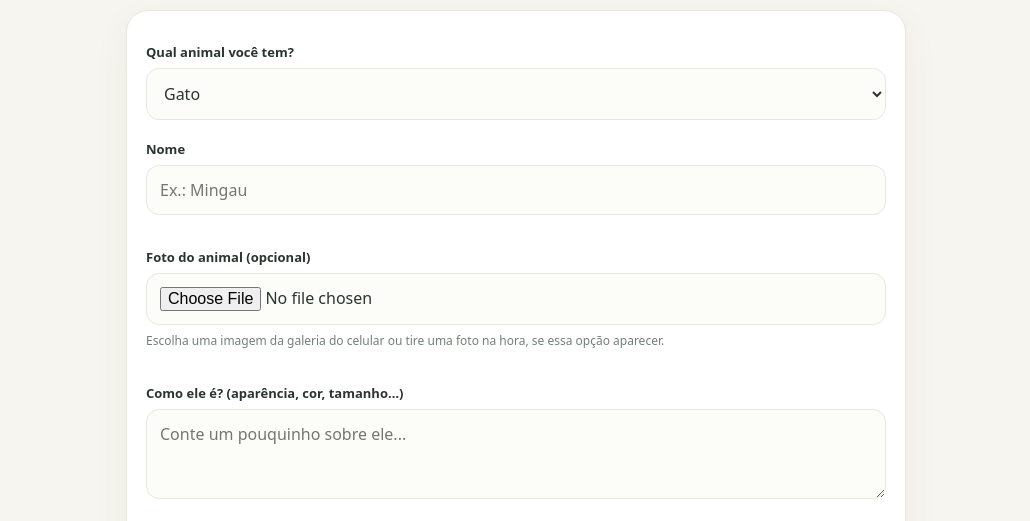
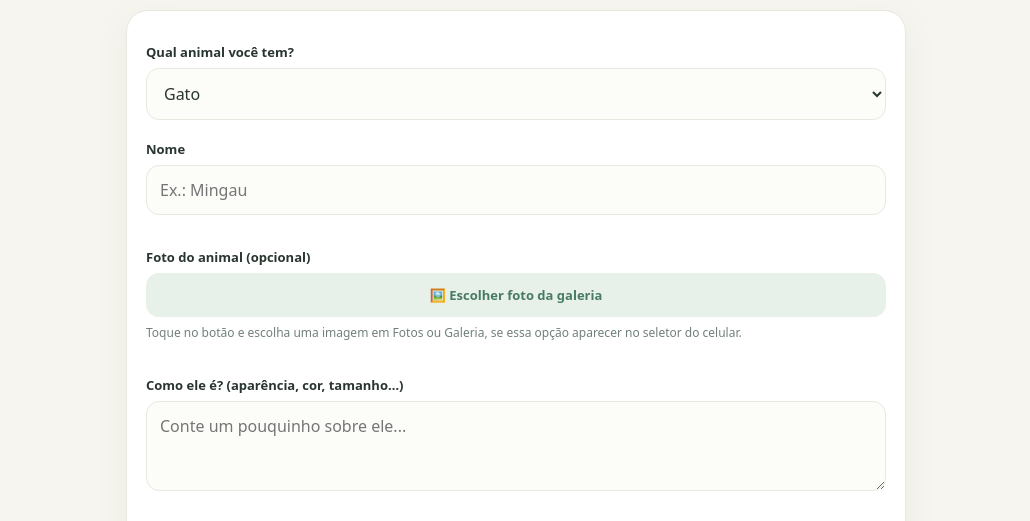
Before and after one commit to relowmoto7/Prototipos-, a plain HTML site: page gato/index.html in a window 1280 px wide. Both pictures are taken after a click on the button "＋ Cadastrar animal". Shown: the part 258-779 px from the top of the page, without its empty margins (124-1154 px from the left). Drawn offline with Linux system fonts and the light colour scheme.

Commit message:
Melhora botão de escolha de foto da galeria

```diff
--- a/gato/index.html
+++ b/gato/index.html
@@ -28,7 +28,7 @@
 </section>
 <section id="profile" class="screen"><button class="back" onclick="go('home')">← Início</button><div class="eyebrow">Ficha do companheiro</div><h1>Vamos conhecer seu animal!</h1><p>Cadastre informações para explorar dicas de cuidado.</p>
 <div class="card"><div class="field"><label for="species">Qual animal você tem?</label><select id="species" onchange="speciesChanged()"><option>Gato</option><option>Cachorro</option><option>Coelho</option><option>Pássaro</option><option>Hamster</option><option>Peixe</option><option>Tartaruga</option><option>Cavalo</option><option>Porquinho-da-índia</option><option>Outro animal</option></select><div class="field" id="otherSpeciesField" style="display:none"><label for="otherSpecies">Qual é a espécie?</label><input id="otherSpecies" placeholder="Ex.: iguana, furão..."></div>
-<div class="field"><label for="petName">Nome</label><input id="petName" placeholder="Ex.: Mingau"></div><div class="field"><label for="petPhoto">Foto do animal (opcional)</label><input id="petPhoto" type="file" accept="image/*"><p class="muted">Escolha uma imagem da galeria do celular ou tire uma foto na hora, se essa opção aparecer.</p></div><img id="photoPreview" class="pet-photo" alt="Prévia da foto do animal">
+<div class="field"><label for="petName">Nome</label><input id="petName" placeholder="Ex.: Mingau"></div><div class="field"><label>Foto do animal (opcional)</label><input id="petPhoto" type="file" accept="image/*" hidden><label class="btn light" for="petPhoto" style="display:inline-block;text-align:center">🖼️ Escolher foto da galeria</label><p class="muted">Toque no botão e escolha uma imagem em Fotos ou Galeria, se essa opção aparecer no seletor do celular.</p></div><img id="photoPreview" class="pet-photo" alt="Prévia da foto do animal">
 <div class="field"><label for="appearance">Como ele é? (aparência, cor, tamanho…)</label><textarea id="appearance" placeholder="Conte um pouquinho sobre ele..."></textarea></div><div class="field"><label for="age">Idade aproximada</label><select id="age"><option>Não sei</option><option>Filhote</option><option>Jovem</option><option>Adulto</option><option>Idoso</option></select></div><div class="field"><label for="behavior">Como ele se comporta?</label><textarea id="behavior" placeholder="Ex.: gosta de brincar, é tranquilo, fica tímido com visitas..."></textarea><div class="actions"><button class="btn light" onclick="listen('behavior')">🎙️ Falar em vez de escrever</button></div></div><button class="btn" onclick="savePet()">Salvar ficha</button><div id="profileResult" class="result good"></div></div>
 <div class="notice">A foto aparece como prévia neste protótipo. Ela não é analisada por inteligência artificial e não confirma raça ou saúde.</div>
 </section>
```
